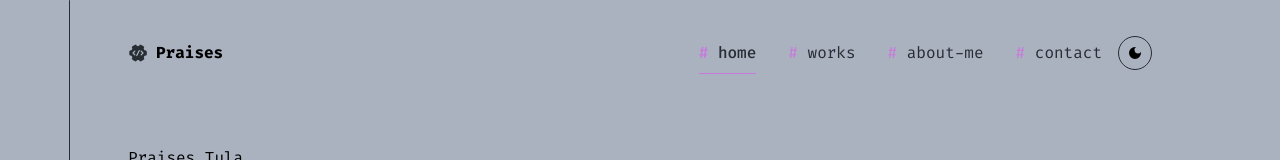
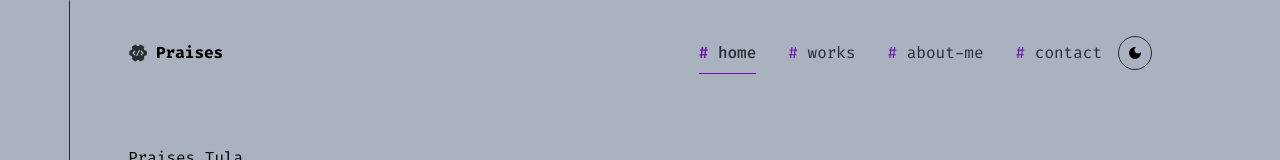
Before and after one commit to sid-2105/portfolio, a Next.js app: page / in a window 1280 px wide. Shown: the top 160 px of the page. Built offline with nearby package versions, Linux system fonts and the light colour scheme.

Commit message:
chore: add dark varient of purple

```diff
--- a/app/globals.css
+++ b/app/globals.css
@@ -9,6 +9,7 @@
     --primary: #282c33;
     --secondary: #abb2bf;
     --tertiary: #282c33;
+    --purple: #6e11b0;
 }
 
 .dark {
@@ -18,6 +19,7 @@
     --primary: #abb2bf;
     --secondary: #282c33;
     --tertiary: #fff;
+    --purple: #c778dd;
 }
 
 @theme inline {
@@ -28,7 +30,7 @@
     --color-secondary: var(--secondary);
     --color-tertiary: var(--tertiary);
 
-    --color-purple: #c778dd;
+    --color-purple: var(--purple);
     --color-light: #abb2bf;
     --color-dark: #282c33;
 }
```
